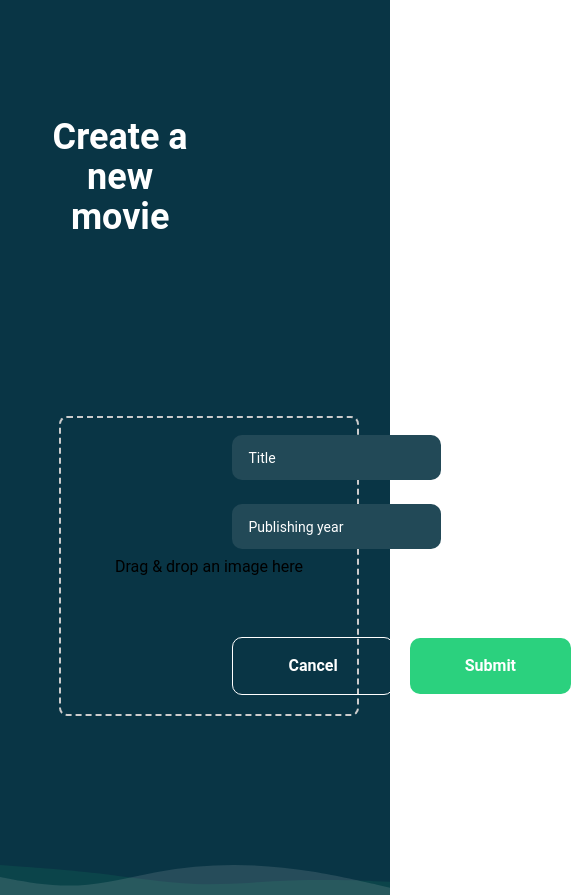
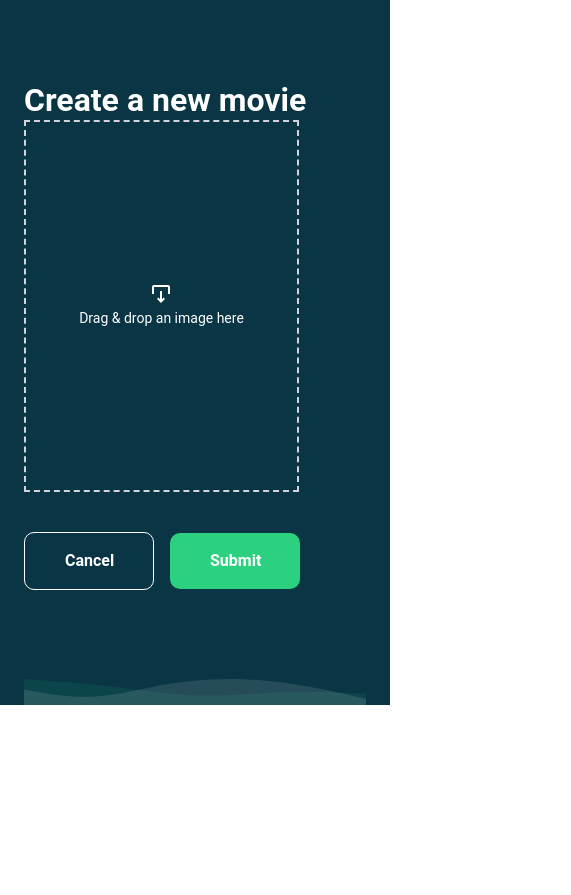
Before and after one commit to discussionforall/assignment-project, a Next.js app: page /createanewmovie in a window 390 px wide. Shown: the whole page, 571 px wide, since content can reach past the window. After the commit the page ends 844 px from the top, so only its background shows below. Built offline with nearby package versions, Linux system fonts and the light colour scheme; sample sign-in values are in the browser's storage.

Commit message:
design mobile responsive

```diff
--- a/pages/createanewmovie/index.jsx
+++ b/pages/createanewmovie/index.jsx
@@ -33,16 +33,7 @@ const ImageUploader = ({ onImageUpload }) => {
     <div
       onDrop={handleDrop}
       onDragOver={handleDragOver}
-      style={{
-        width: "300px",
-        height: "300px",
-        border: "2px dashed #ccc",
-        borderRadius: "8px",
-        display: "flex",
-        alignItems: "center",
-        justifyContent: "center",
-        cursor: "pointer",
-      }}
+      className="md:w-[400px] sm:w-[275px]  md:h-[372px] sm:h-[372px] lg:w-[473px] lg:h-[504px] border-2 border-dashed border-gray-300 rounded-8 flex items-center justify-center cursor-pointer "
     >
       {image ? (
         <img
@@ -56,7 +47,18 @@ const ImageUploader = ({ onImageUpload }) => {
           }}
         />
       ) : (
-        <p>Drag & drop an image here</p>
+        <>
+          <div className="flex items-center flex-col">
+            <Img
+              className="rotate-90 lg:h-8 lg:w-8 sm:w-6	sm:h-6 md:w-6	md:h-6"
+              src="images/img_logoutblack24dp.svg"
+              alt="logoutblack24dp"
+            />
+            <p className="text-white text-center font-montserrat text-sm font-normal leading-6">
+              Drag & drop an image here
+            </p>
+          </div>
+        </>
       )}
     </div>
   );
@@ -93,30 +95,29 @@ const CreateANewMoviePage = () => {
 
   return (
     <>
-      <div className="bg-homebg flex flex-col font-montserrat items-center justify-end mx-auto pt-[117px] w-full">
+      <div className="bg-homebg flex flex-col font-montserrat items-center justify-end mx-auto lg:pt-[117px] sm:px-6	md:px-6	 lg:px-0 sm:pt-[80px] md:pt-[80px] w-full">
         <div className="flex flex-col md:gap-10 gap-[89px] justify-start w-full">
-          <div className="flex md:flex-col lg:flex-row md:gap-10 items-start justify-between max-w-[80%] mx-auto md:px-5 w-full">
-            <div className="flex md:flex-1 flex-col md:gap-10 gap-[119px] items-start justify-start w-[52%] md:w-full">
+          <div className="flex sm:flex-col md:flex-col lg:flex-row md:gap-10 items-start justify-between sm:max-w-[100%] md:max-w-[100%] lg:max-w-[80%] mx-auto md:px-5 w-full">
+            <div className="flex md:flex-1 flex-col md:gap-10 lg:gap-[119px] md:lg:gap-[20px] sm:lg:gap-[20px] items-start justify-start sm:w-full lg:w-[52%] md:w-full">
               <Text
-                className="text-white text-center font-montserrat text-4xl font-semibold leading-14"
+                className="sm:text-[32px] md:text-[32px] md:font-semibold sm:font-semibold text-white text-center font-montserrat text-4xl font-semibold leading-14"
                 size="txtMontserratSemiBold48"
               >
                 Create a new movie{" "}
               </Text>
-              <div className="bg-cover bg-no-repeat flex flex-col items-center justify-center lg:p-[0px] md:px-10 sm:px-5 lg:w-[97%] md:w-full">
-                <div className="flex flex-col gap-3 items-start justify-start my-[60px] w-full">
+              <div className="bg-cover bg-no-repeat flex flex-col items-center justify-center lg:p-[0px] md:px-10 sm:px-0 lg:w-[97%] md:w-full">
+                <div className="flex flex-col gap-3 items-start justify-start md:my-[0px] sm:my-[0px] lg:my-[60px] w-full">
                   <ImageUploader onImageUpload={handleImageUpload} />
                 </div>
               </div>
-            </div>
-            <div className="pt-[140px] flex md:flex-1 flex-col items-start justify-start md:mt-0 mt-[178px] w-[38%] md:w-full">
+              <div className=" lg:pt-[140px] lg:flex md:flex-1 flex-col items-start justify-start md:mt-0 lg:mt-[178px] w-[38%] md:w-full">
                 <input
                   type="text"
                   name="title"
                   placeholder="Title"
                   value={movie.title}
                   onChange={handleChange}
-                className="pt-[11px] pr-0 pb-2.5 pl-4 mb-6 placeholder-white rounded-[10px] min-h-[45px] bg-customColor  text-white text-left font-montserrat text-sm font-normal leading-6 focus:outline-none lg:w-[362px]"
+                  className="md:hidden sm:hidden lg:block pt-[11px] pr-0 pb-2.5 pl-4 mb-6 placeholder-white rounded-[10px] min-h-[45px] bg-customColor  text-white text-left font-montserrat text-sm font-normal leading-6 focus:outline-none lg:w-[362px]"
                   wrapClassName="w-full"
                 />
                 <input
@@ -124,12 +125,12 @@ const CreateANewMoviePage = () => {
                   placeholder="Publishing year"
                   value={movie.publishYear}
                   onChange={handleChange}
-                className="pt-[11px] pr-0 pb-2.5 pl-4 mb-6 placeholder-white rounded-[10px] min-h-[45px] bg-customColor  text-white text-left font-montserrat text-sm font-normal leading-6 focus:outline-none lg:w-[216px]"
+                  className="md:hidden sm:hidden lg:block pt-[11px] pr-0 pb-2.5 pl-4 mb-6 placeholder-white rounded-[10px] min-h-[45px] bg-customColor  text-white text-left font-montserrat text-sm font-normal leading-6 focus:outline-none lg:w-[216px]"
                   wrapClassName="mt-6 w-3/5"
                 />
-              <div className="flex flex-row gap-4 items-center justify-between mt-16 w-full">
+                <div className="flex flex-row gap-4 items-center sm:mt-[40px] md:mt-[40px] lg:mt-16 w-full">
                   <button
-                  className="border border-solid border-white p-4 w-[179px] rounded-[10px] pt-[16px] pb-[16px]  pr-[55px] pl-[55px] bg-transparent text-white cursor-pointer font-bold  text-base text-center"
+                    className="md:pl-[40px] md:pr-[88px] sm:pr-[88px] sm:pl-[40px]  md:pt-[16px] sm:pt-[16px] md:pb-[16px] sm:pb-[16px] md:w-full sm:w-full border border-solid border-white p-4 lg:w-[179px] rounded-[10px] pt-[16px] pb-[16px]  pr-[55px] pl-[55px] bg-transparent text-white cursor-pointer font-bold  text-base text-center"
                     shape="round"
                     color="white_A700"
                     variant="outline"
@@ -138,12 +139,13 @@ const CreateANewMoviePage = () => {
                     Cancel
                   </button>
                   <button
-                  className="w-[167px] rounded-[10px] pt-[16px] pb-[16px]  pr-[55px] pl-[55px] bg-primaryColor text-white cursor-pointer font-bold   text-base text-center"
+                    className=" md:pl-[40px] md:pr-[88px] sm:pr-[88px] sm:pl-[40px]  md:pt-[16px] sm:pt-[16px] md:pb-[16px] sm:pb-[16px] md:w-full sm:w-full lg:w-[167px] rounded-[10px] pt-[16px] pb-[16px]  pr-[55px] pl-[55px] bg-primaryColor text-white cursor-pointer font-bold   text-base text-center"
                     shape="round"
                     onClick={addMovie}
                   >
                     Submit
                   </button>
+                </div>
               </div>
             </div>
           </div>
--- a/pages/edit/[id].jsx
+++ b/pages/edit/[id].jsx
@@ -31,18 +31,10 @@ const ImageUploader = ({ onImageUpload, src, alt }) => {
 
   return (
     <div
+      className="md:w-[400px] sm:w-[275px]  md:h-[372px] sm:h-[372px] lg:w-[473px] lg:h-[504px] border-2 border-dashed border-gray-300 rounded-8 flex items-center justify-center cursor-pointer "
       onDrop={handleDrop}
       onDragOver={handleDragOver}
-      style={{
-        width: "300px",
-        height: "300px",
-        border: "2px dashed #ccc",
-        borderRadius: "8px",
-        display: "flex",
-        alignItems: "center",
-        justifyContent: "center",
-        cursor: "pointer",
-      }}
+      style={{}}
     >
       {src ? (
         <img
@@ -69,7 +61,18 @@ const ImageUploader = ({ onImageUpload, src, alt }) => {
               }}
             />
           ) : (
-            <p>Drag & drop an image here</p>
+            <>
+              <div className="flex items-center flex-col">
+                <Img
+                  className="rotate-90 lg:h-8 lg:w-8 sm:w-6	sm:h-6 md:w-6	md:h-6"
+                  src="images/img_logoutblack24dp.svg"
+                  alt="logoutblack24dp"
+                />
+                <p className="text-white text-center font-montserrat text-sm font-normal leading-6">
+                  Drag & drop an image here
+                </p>
+              </div>
+            </>
           )}
         </>
       )}
@@ -129,7 +132,7 @@ const EditPage = () => {
 
   return (
     <>
-      <div className="bg-teal-900 flex flex-col font-montserrat items-center justify-end mx-auto pt-[117px] w-full">
+      <div className="bg-homebg flex flex-col font-montserrat items-center justify-end mx-auto lg:pt-[117px] sm:px-6	md:px-6	 lg:px-0 sm:pt-[80px] md:pt-[80px] w-full">
         <div className="flex flex-col md:gap-10 gap-[89px] justify-start w-full">
           <div className="flex md:flex-col flex-row md:gap-10 items-start justify-between max-w-[962px] mx-auto md:px-5 w-full">
             <div className="flex md:flex-1 flex-col md:gap-10 gap-[119px] items-center justify-start w-[52%] md:w-full">
--- a/pages/emptystate/index.jsx
+++ b/pages/emptystate/index.jsx
@@ -20,7 +20,7 @@ const EmptystatePage = () => {
             Your movie list is empty
           </Text>
           <button
-            className=" rounded-[10px] pt-[16px] pb-[16px]  pr-[28px] pl-[28px] bg-primaryColor text-white cursor-pointer font-bold min-w-[202px] sm:w-full text-base text-center"
+            className=" rounded-[10px] pt-[16px] pb-[16px]  pr-[28px] pl-[28px] bg-primaryColor text-white cursor-pointer font-bold md:w-auto lg:w-auto min-w-[202px] sm:w-[97%] text-base text-center"
             shape="round"
             onClick={addMovie}
           >
--- a/pages/signin/index.jsx
+++ b/pages/signin/index.jsx
@@ -55,7 +55,7 @@ const SigninPage = () => {
               </label>
             </div>
             <button
-              className="w-full rounded-[10px] pt-[15px] pb-[15px]  pr-[126px] pl-[126px] bg-primaryColor text-white cursor-pointer font-bold min-w-[300px] mt-[27px] text-base text-center"
+              className="w-full rounded-[10px] pt-[15px] pb-[15px]  lg:pr-[126px] lg:pl-[126px] bg-primaryColor text-white cursor-pointer font-bold min-w-[300px] mt-[27px] text-base text-center"
               type="button"
               shape="round"
               onClick={handleLogin}
```
Also changed, not shown: pages/movielist/index.jsx (+30 -29 lines). Lines whose indentation alone changed are shown as unchanged.
